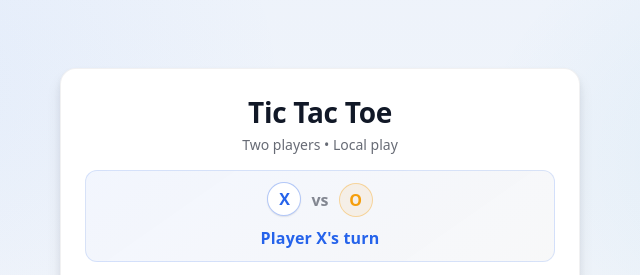
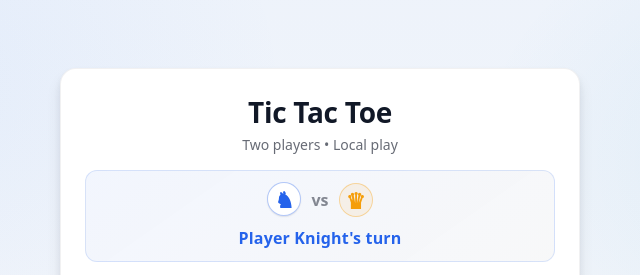
Before and after one commit to kavia-common/local-tic-tac-toe-182934-182964, a website built with Vite: page frontend/index.html in a window 1280 px wide. Shown: the top 275 px of the page, 320-960 px from the left. Built offline with nearby package versions, Linux system fonts and the light colour scheme.

Commit message:
Checkpoint 3 - cg7c9a1778

```diff
--- a/frontend/src/main.js
+++ b/frontend/src/main.js
@@ -6,6 +6,17 @@ import "./style.css";
  */
 export function initTicTacToe() {
   const app = document.getElementById("app");
+
+  // Mapping between internal values and display/accessibility strings
+  const DISPLAY_MAP = {
+    X: "♞", // Knight
+    O: "♛", // Queen
+  };
+  const NAME_MAP = {
+    X: "Knight",
+    O: "Queen",
+  };
+
   app.innerHTML = `
     <div class="page">
       <div class="container">
@@ -16,11 +27,11 @@ export function initTicTacToe() {
 
         <section class="status-card" role="region" aria-label="Game status">
           <div id="status" class="status">
-            <span id="playerX" class="chip chip-x">X</span>
+            <span id="playerX" class="chip chip-x" aria-label="Player X (Knight)" title="Player X (Knight)">♞</span>
             <span class="vs">vs</span>
-            <span id="playerO" class="chip chip-o">O</span>
+            <span id="playerO" class="chip chip-o" aria-label="Player O (Queen)" title="Player O (Queen)">♛</span>
           </div>
-          <div id="message" class="message" aria-live="polite">Player X's turn</div>
+          <div id="message" class="message" aria-live="polite">Player Knight's turn</div>
         </section>
 
         <section class="board-wrap" role="region" aria-label="Tic Tac Toe board">
@@ -91,7 +102,8 @@ export function initTicTacToe() {
     if (result?.winner) {
       isGameOver = true;
       const w = result.winner;
-      messageEl.textContent = `Player ${w} wins!`;
+      const winnerName = NAME_MAP[w];
+      messageEl.textContent = `Player ${winnerName} wins!`;
       messageEl.classList.remove("neutral");
       messageEl.classList.add(w === "X" ? "xwin" : "owin");
       // Highlight winning cells
@@ -112,7 +124,8 @@ export function initTicTacToe() {
       return;
     }
     // Ongoing
-    messageEl.textContent = `Player ${xIsNext ? "X" : "O"}'s turn`;
+    const nextSymbol = xIsNext ? "X" : "O";
+    messageEl.textContent = `Player ${NAME_MAP[nextSymbol]}'s turn`;
     messageEl.classList.remove("xwin", "owin", "draw");
     messageEl.classList.add("neutral");
     updateAriaLabels();
@@ -122,7 +135,7 @@ export function initTicTacToe() {
     const cells = boardEl.querySelectorAll(".cell");
     cells.forEach((btn, idx) => {
       const v = board[idx];
-      const status = v ? `${v}` : "empty";
+      const status = v ? `${NAME_MAP[v]} (${DISPLAY_MAP[v]})` : "empty";
       btn.setAttribute("aria-label", `Cell ${idx + 1} ${status}`);
     });
   }
@@ -130,10 +143,11 @@ export function initTicTacToe() {
   function render() {
     const cells = boardEl.querySelectorAll(".cell");
     cells.forEach((btn, idx) => {
-      btn.textContent = board[idx] ?? "";
-      btn.classList.toggle("is-x", board[idx] === "X");
-      btn.classList.toggle("is-o", board[idx] === "O");
-      btn.disabled = isGameOver || !!board[idx];
+      const v = board[idx];
+      btn.textContent = v ? DISPLAY_MAP[v] : "";
+      btn.classList.toggle("is-x", v === "X");
+      btn.classList.toggle("is-o", v === "O");
+      btn.disabled = isGameOver || !!v;
       btn.setAttribute("tabindex", "0");
     });
     updateStatus();
--- a/frontend/src/style.css
+++ b/frontend/src/style.css
@@ -94,11 +94,12 @@ body {
   width: 34px;
   height: 34px;
   border-radius: 50%;
-  font-weight: 700;
+  font-weight: 800;
+  font-size: 22px; /* Slightly larger for chess icon clarity */
   color: var(--color-text);
   background: rgba(17, 24, 39, 0.04);
   border: 1px solid rgba(17, 24, 39, 0.08);
-  transition: transform var(--transition), background-color var(--transition), box-shadow var(--transition);
+  transition: transform var(--transition), background-color var(--transition), box-shadow var(--transition), color var(--transition);
 }
 
 .chip.active {
@@ -158,11 +159,11 @@ body {
   box-shadow: var(--shadow-sm);
   display: grid;
   place-items: center;
-  font-size: clamp(28px, 8vw, 42px);
+  font-size: clamp(30px, 8vw, 46px); /* Slight increase for symbol legibility */
   font-weight: 800;
   color: var(--color-text);
   cursor: pointer;
-  transition: transform var(--transition), box-shadow var(--transition), border-color var(--transition), background-color var(--transition), color var(--transition);
+  transition: transform var(--transition), box-shadow var(--transition), border-color var(--transition), background-color var(--transition), color var(--transition), text-shadow var(--transition);
   user-select: none;
 }
 
@@ -185,12 +186,14 @@ body {
   color: var(--color-primary);
   background: linear-gradient(180deg, #ffffff, #eef2ff);
   border-color: rgba(37, 99, 235, 0.35);
+  text-shadow: 0 1px 0 rgba(37, 99, 235, 0.15);
 }
 
 .cell.is-o {
   color: var(--color-secondary);
   background: linear-gradient(180deg, #ffffff, #fff7ed);
   border-color: rgba(245, 158, 11, 0.35);
+  text-shadow: 0 1px 0 rgba(245, 158, 11, 0.18);
 }
 
 .cell.win {
```
Also changed, not shown: .knowledge/.knowledge.json, .knowledge/frontend_src_main.js.json, .knowledge/frontend_src_style.css.json.
